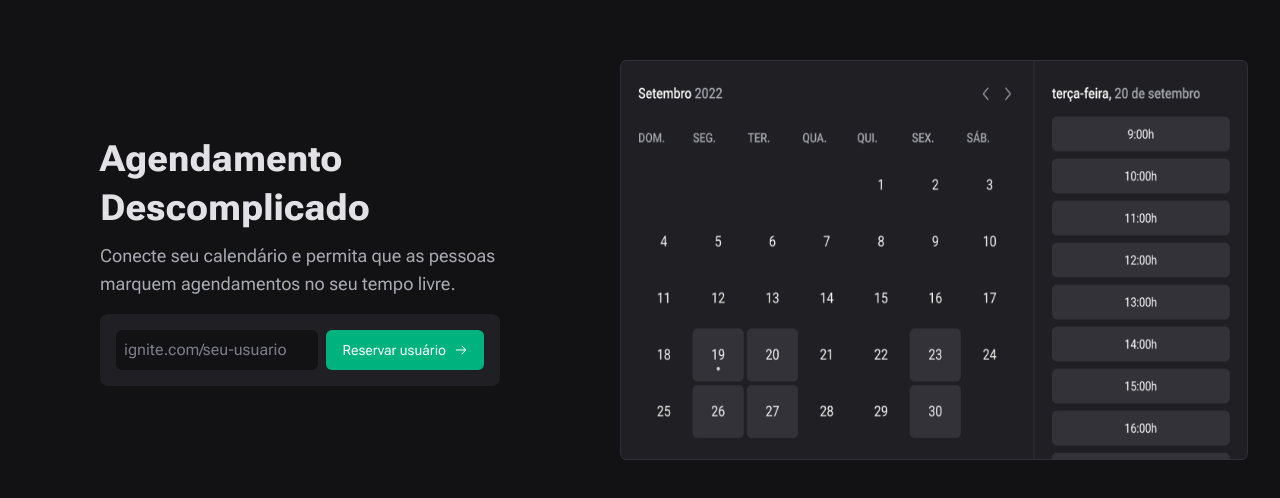
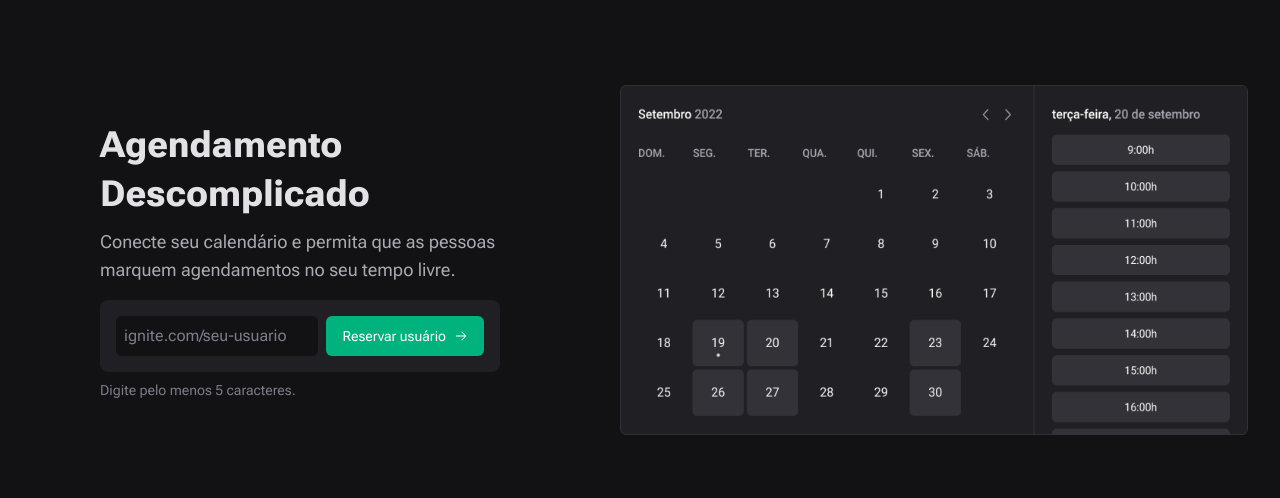
Before and after one commit to kunzeleric/ignite-call, a Next.js app: page / in a window 1280 px wide. Shown: the part 140-638 px from the top of the page. Built offline with nearby package versions, Linux system fonts and the light colour scheme.

Commit message:
feat: installed react hook form and zod and created validation for claim user name form

```diff
--- a/package.json
+++ b/package.json
@@ -10,10 +10,13 @@
     "lint:fix": "eslint --fix \"**/*.{ts,tsx}\""
   },
   "dependencies": {
+    "@hookform/resolvers": "^3.9.0",
     "@phosphor-icons/react": "^2.1.7",
     "next": "14.2.6",
     "react": "^18",
-    "react-dom": "^18"
+    "react-dom": "^18",
+    "react-hook-form": "^7.53.0",
+    "zod": "^3.23.8"
   },
   "devDependencies": {
     "@rocketseat/eslint-config": "^2.2.2",
--- a/src/app/home/index.tsx
+++ b/src/app/home/index.tsx
@@ -5,7 +5,7 @@ import Image from 'next/image'
 export default function Home() {
   return (
     <div className="flex h-screen items-center max-w-[calc(100vw-(100vw-1160px)/2)] gap-20 ml-auto">
-      <div className="max-w-[480px] px-10">
+      <div className="max-w-[480px] px-10 py-2">
         <h1 className="text-4xl font-extrabold leading-snug">
           Agendamento Descomplicado
         </h1>
@@ -15,7 +15,7 @@ export default function Home() {
         </p>
         <ClaimUserNameForm />
       </div>
-      <div className="pr-8 sm:hidden w-[700px] h-[400px]">
+      <div className="pr-8 sm:hidden w-[700px] h-[350px]">
         <Image
           className="h-full w-full"
           src={previewImage}
--- a/src/components/claim-user-name-form.tsx
+++ b/src/components/claim-user-name-form.tsx
@@ -1,18 +1,61 @@
+'use client'
+
 import { ArrowRight } from '@phosphor-icons/react/dist/ssr'
 import { Button } from '@/components/button'
+import { useForm } from 'react-hook-form'
+import { z } from 'zod'
+import { zodResolver } from '@hookform/resolvers/zod'
+import { FormAnnotation } from './form-annotation'
+
+const claimUsernameFormSchema = z.object({
+  username: z
+    .string()
+    .min(5, { message: 'Necessário pelo menos 5 caracteres.' })
+    .regex(/^([a-z\\-]+)$/i, {
+      message: 'Formato incorreto, somente letras e hifens.',
+    })
+    .transform((value) => value.toLowerCase()),
+})
+
+type ClaimUsernameFormData = z.infer<typeof claimUsernameFormSchema>
 
 export function ClaimUserNameForm() {
+  const {
+    register,
+    handleSubmit,
+    formState: { errors },
+  } = useForm<ClaimUsernameFormData>({
+    resolver: zodResolver(claimUsernameFormSchema),
+  })
+
+  async function handleClaimUsername(data: ClaimUsernameFormData) {
+    console.log(data)
+  }
+
   return (
-    <form className="grid grid-cols-[1fr_auto] gap-2 mt-4 p-4 bg-gray-800 rounded-lg">
+    <>
+      <form
+        onSubmit={handleSubmit(handleClaimUsername)}
+        className="grid grid-cols-[1fr_auto] gap-2 mt-4 p-4 bg-gray-800 rounded-lg"
+      >
         <input
           type="text"
           placeholder="ignite.com/seu-usuario"
           className="bg-gray-900 px-2 rounded-md py-2"
+          {...register('username')}
         />
         <Button type="submit">
           Reservar usuário
           <ArrowRight />
         </Button>
       </form>
+      <FormAnnotation>
+        <p className="text-sm">
+          {errors.username
+            ? errors.username.message
+            : 'Digite pelo menos 5 caracteres.'}
+        </p>
+      </FormAnnotation>
+    </>
   )
 }
--- /dev/null
+++ b/src/components/form-annotation.tsx
@@ -0,0 +1,5 @@
+import { ReactNode } from 'react'
+
+export function FormAnnotation({ children }: { children: ReactNode }) {
+  return <div className="mt-2 text-gray-400 ">{children}</div>
+}
```
Also changed, not shown: 1 other file (tests, documents, lock files or other folders). Lines whose indentation alone changed are shown as unchanged.
